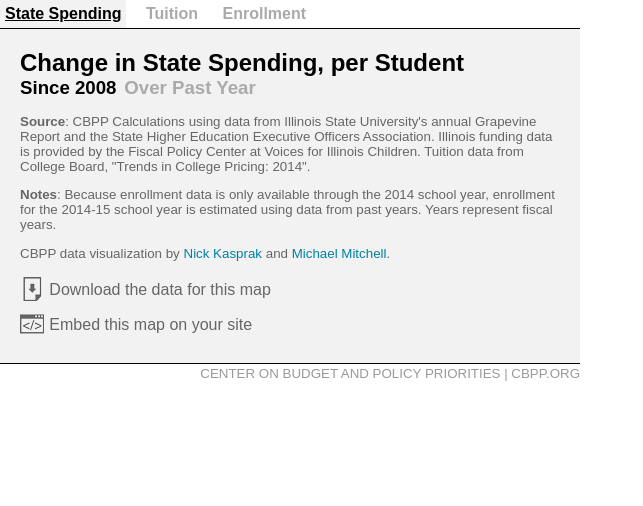
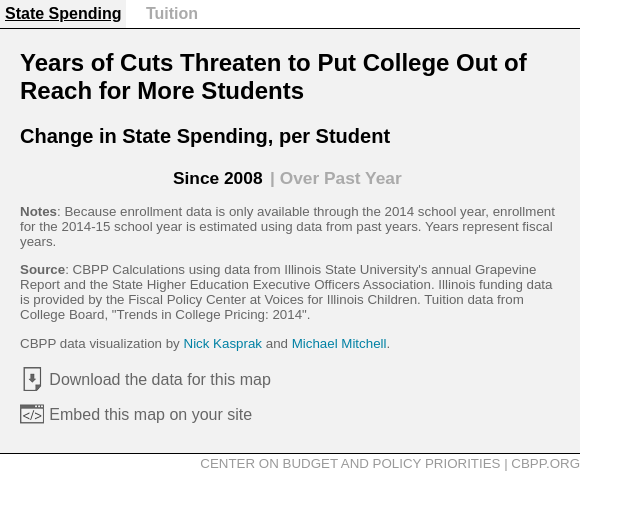
Before and after one commit to nkasprak/higher_ed_2015, a website: page index.html in a window 1280 px wide. Shown: the whole page, without its empty margins (0-643 px from the left). Drawn offline with Linux system fonts and the light colour scheme.

Commit message:
Removed enrollment
and some styling changes

```diff
--- a/highered_map.css
+++ b/highered_map.css
@@ -93,9 +93,11 @@ h2.maintitle {
 }
 #yearPicker {
     font-weight:bold;
-    font-size:14pt;
-
+    font-size:13pt;
+    text-align:center;
     width:100%;
+	margin-top:10px;
+	margin-bottom:10px;
 }
 
 #yearPicker div {
@@ -121,7 +123,7 @@ h2.maintitle {
 }
 
 #mapSubtitle {
-	font-size:14pt;
+	font-size:15pt;
 }
 
 #mapNotes {
--- a/index.html
+++ b/index.html
@@ -9,32 +9,32 @@
 <link rel="stylesheet" href="highered_map.css">
 </head>
 <body>
-<!--<h2 class="maintitle">EITC Usage By State</h2>-->
+
 
 <div id="dataPicker">
   <div data-dataset="0" class="selected">State Spending</div>
   <div data-dataset="1">Tuition</div>
-  <div data-dataset="2">Enrollment</div>
+  <!--<div data-dataset="2">Enrollment</div>-->
 </div>
 
 <div id="mainMap">
-  <div id="mapTitle">Change in <span class="dataset">State Spending</span>, per Student<br>
+  <div id="mapTitle">Years of Cuts Threaten to Put College Out of Reach for More Students
     <div id="mapSubtitle">
-
+    <p>Change in <span class="dataset">State Spending</span>, per Student</p>
     <div id="yearPicker">
-      <div data-year="2008" class="selected">Since 2008</div>
-      <div data-year="2014">Over Past Year</div>
+      <div data-year="2008" class="selected year">Since 2008</div>&nbsp;<div class="toHide">|&nbsp;<div class ="year" data-year="2014">Over Past Year</div></div>
     </div>
 
     </div></div>
   <div id="map"></div>
   <div id="mapNotes">
+
+    <p><b>Notes</b>: Because enrollment data is only available through the 2014 school year, enrollment for the 2014-15 school year is estimated using data from past years. Years represent fiscal years.</p>
     <p><b>Source</b>: CBPP Calculations using data from Illinois State University's annual Grapevine Report and the State Higher Education Executive Officers Association. Illinois funding data is provided by the Fiscal Policy Center at Voices for Illinois Children. Tuition data from College Board, "Trends in College Pricing: 2014". </p>
-    <p><b>Notes</b>: Because enrollment data is only available through the 2014 school year, enrollment for the 2014-15 school year is estimated using data from past years. Years represent fiscal years.</p>
     <p>CBPP data visualization by <a href="http://www.cbpp.org/nick-kasprak" target="_blank">Nick Kasprak</a> and <a href="http://www.cbpp.org/michael-mitchell" target="_blank">Michael Mitchell</a>.</p>
   </div>
   <div id="mapLinks">
-  <p><a href="#" class="download"><img src="download_icon.png" /><span class="linktext">Download the data for this map</span></a><br>
+  <p><a href="2015_HigherEd_Download.xlsx" class="download"><img src="download_icon.png" /><span class="linktext">Download the data for this map</span></a><br>
   <a href="#" class="embed"><img src="embed_icon.png" /><span class="linktext">Embed this map on your site</span></a></p>
   </div>
   <div id="embedBox">Use the following code to embed this graphic on your own page:
```
Also changed, not shown: app/highered_map.js (+8 -8 lines), package.json (added, +19 -0 lines), 1 other file.
